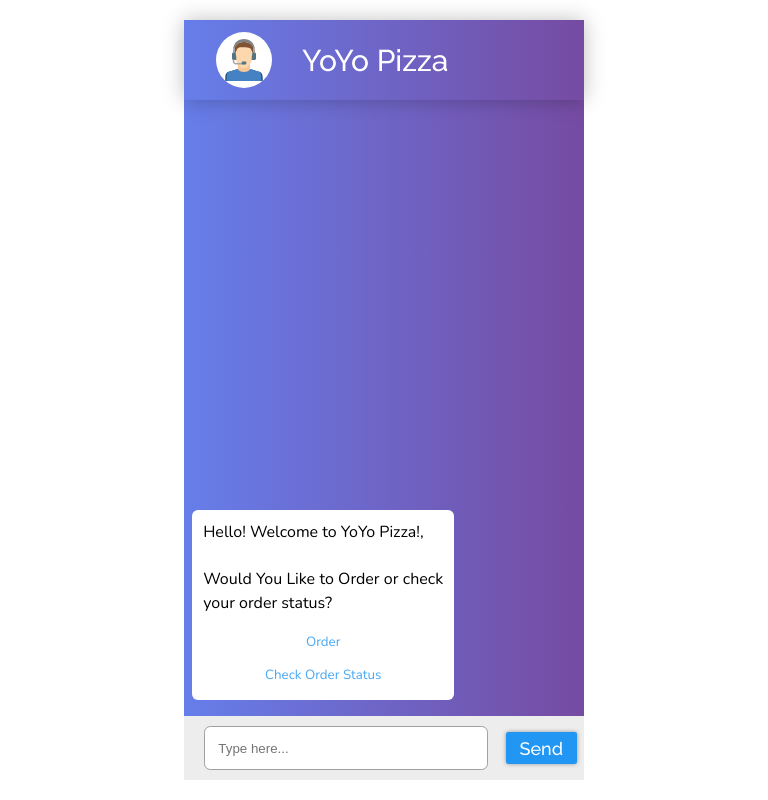
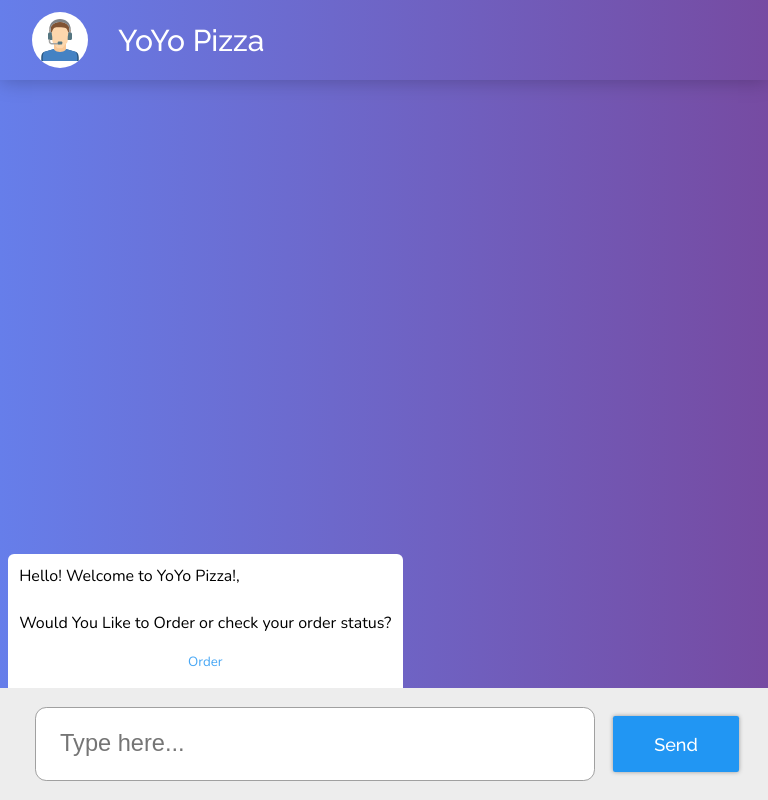
Before and after one commit to ArunVenkata/Pizza-chatbot, a Flask app: page / in a window 768 px wide. Run offline with Flask 2, Linux system fonts and the light colour scheme.

Commit message:
Ui changes

```diff
--- a/app.py
+++ b/app.py
@@ -135,5 +135,21 @@
     return jsonify({"result": "success", "data": data})
 
 
+@app.route("/clear_all_orders", methods=["POST"])
+def clear_orders():
+    data = request.get_json()
+    if not data.get("secret") == "@#$%^&*!&^@$":
+        return jsonify({"result": "error", "message": "invalid request"})
+    try:
+        conn = sql.connect("yoyo_pizza.db")
+        cur = conn.cursor()
+        cur.execute("delete from orders;")
+        conn.commit()
+        conn.close()
+    except Exception:
+        return jsonify({"result": "error", "message": "check logs"})
+    return jsonify({"result": "success", "message": "done"})
+
+
 if __name__ == '__main__':
     app.run(debug=True)
--- a/db_manage.py
+++ b/db_manage.py
@@ -33,6 +33,6 @@
 # a = cur.execute("select sum(cost)==1080 from pizza_menu where id in (17,16,15)")
 # print(a.fetchone())
 # print(cur.execute(f"select * from pizza_menu where id in ({','.join(['?']*3)});", ['1','2','3']).fetchall())
-print(cur.execute("select * from orders").fetchone())
+# print(cur.execute("select * from orders").fetchall())
 conn.commit()
 conn.close()
--- a/templates/index.html
+++ b/templates/index.html
@@ -2,8 +2,9 @@
 <html lang="en">
 <head>
     <meta charset="UTF-8">
+    <meta name="viewport" content="width=device-width, initial-scale=1.0">
     <title>Chat bot test</title>
-    <script type="text/javascript" src="{{ url_for("static", filename="js/jquery-3.1.0.min.js") }}"></script>
+    <script type="text/javascript" src="{{ url_for('static', filename='js/jquery-3.1.0.min.js') }}"></script>
     <style>
         @import url('https://fonts.googleapis.com/css?family=Raleway:300,400,500|Nunito&display=swap');
 
@@ -23,6 +24,53 @@
             flex-direction: column;
             height: 95%;
             background: linear-gradient(90deg, #667EEA 0%, #764BA2 100%);
+        }
+
+        @media screen
+        and (max-width: 640px) and (min-width: 320px) {
+            .chat-frame {
+                width: 100%;
+                height: 100%;
+            }
+
+            html, body {
+                width: 100%;
+            }
+
+            .message-inner {
+                max-width: calc(100% - 7em) !important;
+            }
+        }
+
+
+        @media screen
+        and (max-width: 1024px) and (min-width: 750px) {
+            .chat-frame {
+                width: 100%;
+                height: 100%;
+            }
+
+            .input-text-frame {
+                height: 7em !important;
+            }
+
+            .input-text {
+                width: calc(100% - 10em) !important;
+                height: 3em !important;
+                font-size: 1.475em;
+            }
+
+            button.send {
+                width: calc(100% - (100% - 7em));
+            }
+
+            html, body {
+                width: 100%;
+            }
+
+            .message-inner {
+                max-width: calc(100% - 7em) !important;
+            }
         }
 
         .app-bar {
@@ -257,11 +305,10 @@
             margin: 0;
             background: #0000001F;
             text-align: center;
-        {#background: #ffffff;#} border: .05em solid #a0a0a0;
+
+            border: .05em solid #a0a0a0;
             border-left-width: 0;
-
             border-radius: 0 1em 1em 0;
-        {#box-shadow: .1em 0 0.4em 0.1em #A0A0A0;#}
         }
 
         .qty-minus {
@@ -270,10 +317,10 @@
             margin: 0;
             background: #0000001F;
             text-align: center;
-        {#background: #ffffff;#} border: .05em solid #a0a0a0;
+            border: .05em solid #a0a0a0;
             border-right-width: 0;
             border-radius: 1em 0 0 1em;
-        {#box-shadow: -0.1em 0 0.4em 0.1em #A0A0A0;#}
+
         }
 
         .qty-plus:hover, .qty-minus:hover {
@@ -317,7 +364,7 @@
 <div class="chat-frame">
     <div class="app-bar">
         <div class="chat-image">
-            <img class="chat-icon" src="{{ url_for("static", filename="images/customer-service.svg") }}" alt="">
+            <img class="chat-icon" src="{{ url_for('static', filename='images/customer-service.svg') }}" alt="">
         </div>
         <p class="app-bar-text">YoYo Pizza</p>
     </div>
@@ -337,7 +384,6 @@
 
         if (options) {
             options.forEach(function (item) {
-                {#console.log(item);#}
                 opt_string += "<button class='opts' onclick='select_opt(this);'>" + item + "</button>\n"
             })
         }
@@ -488,7 +534,6 @@
         }
     });
     $("button.send").on("click", function (evt) {
-        {#console.log($(".input-text").val());#}
         let msg = $(".input-text").val();
         $(".input-text").val("");
         if (msg) {
@@ -514,7 +559,6 @@
                     appendMessage("Enter your full address");
                     states.address_enter = false;
                     states.phone_enter = true;
-                    {#states.name_enter = false;#}
                 }, 1300);
             }
             if (states.phone_enter) {
@@ -547,7 +591,6 @@
     });
 
     function select_opt(evt) {
-        {#console.log(evt, "Type");#}
         if (evt.innerHTML.toString().toLowerCase() === "order") {
             mcall({
                 contentType: "application/json;charset=UTF-8",
@@ -592,7 +635,6 @@
                     appendTable(response.data, d.crust_size);
             },
             error: function (response) {
-                {#alert("Error Occurred! " + response);#}
                 console.log(response);
                 appendMessage("Error Occurred. Try Again Later.")
             },
```
Also changed, not shown: yoyo_pizza.db.
